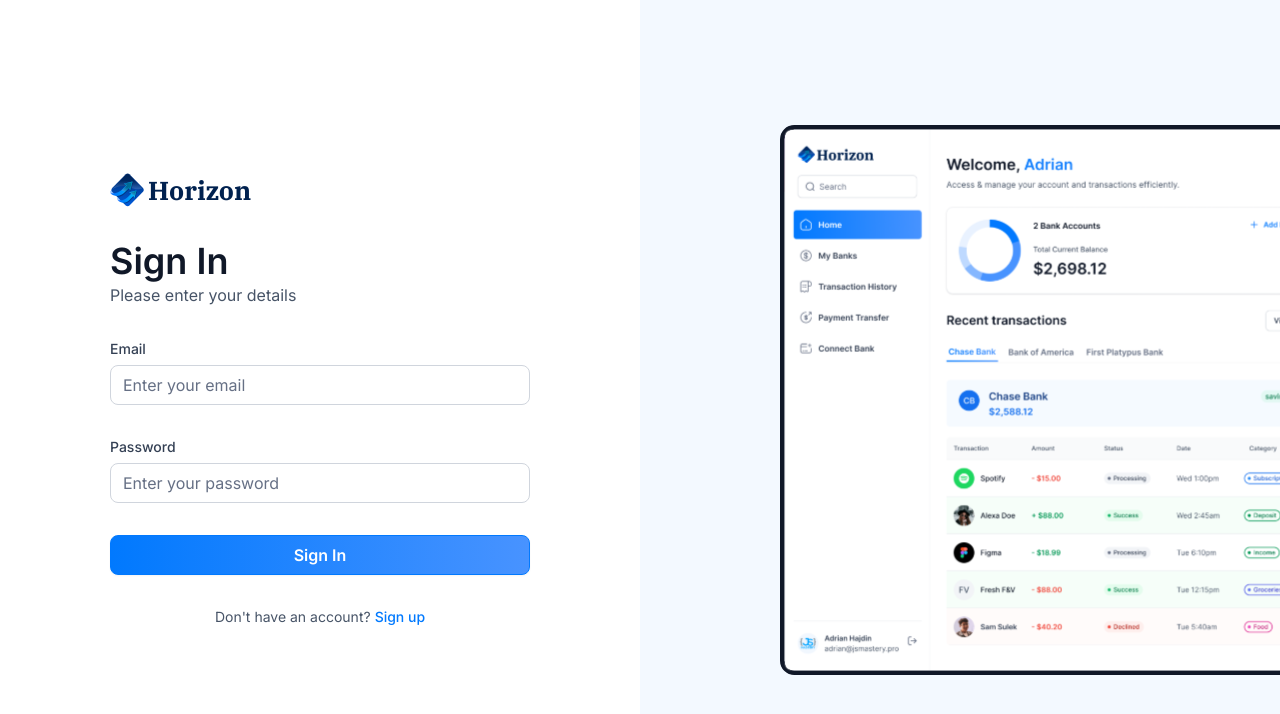
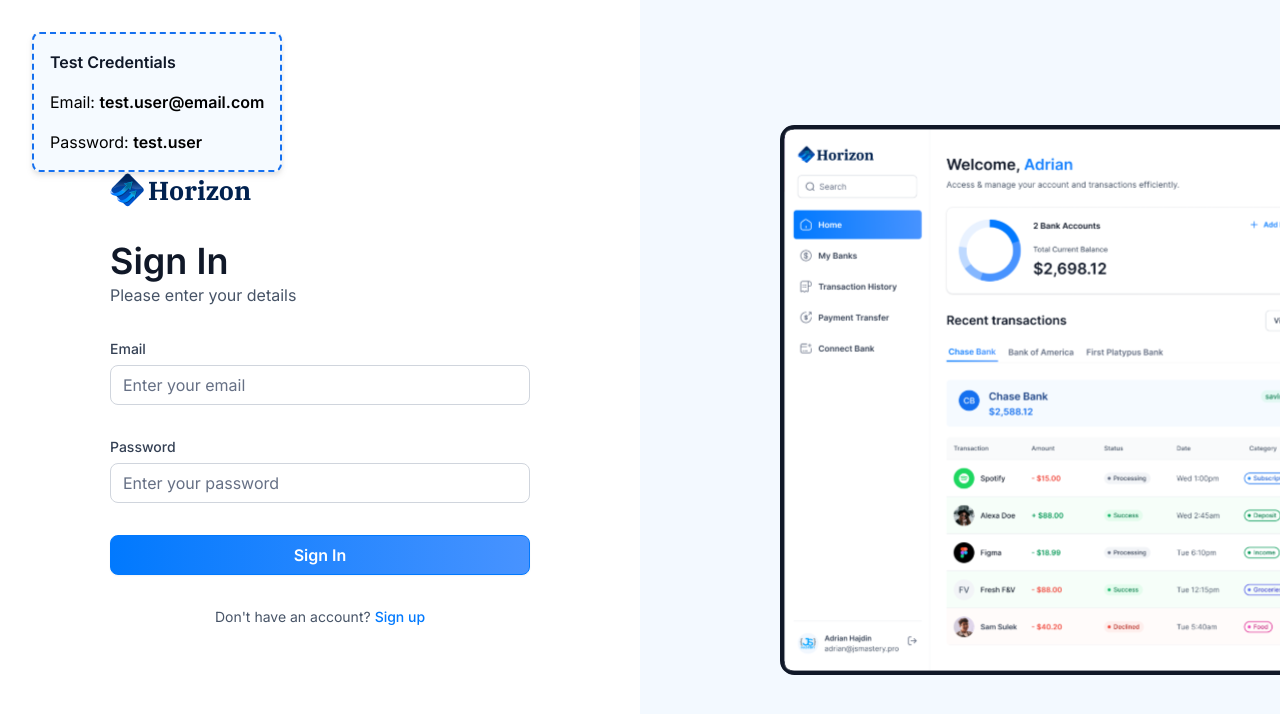
Before and after one commit to 0x00ahmad/h-banking, a Next.js app: page /sign-in in a window 1280 px wide. Shown: the top 714 px of the page. Built offline with nearby package versions, Linux system fonts and the light colour scheme; no server answers; what plaid would draw is missing.

Commit message:
fixed it, I think

```diff
--- a/app/(auth)/sign-in/page.tsx
+++ b/app/(auth)/sign-in/page.tsx
@@ -1,11 +1,26 @@
-import AuthForm from '@/components/AuthForm'
+import AuthForm from "@/components/AuthForm";
+import React from "react";
 
 const SignIn = () => {
   return (
-    <section className="flex-center size-full max-sm:px-6">
-      <AuthForm type="sign-in" />
-    </section>
-  )
-}
+    <>
+      <div className="absolute top-8 left-8 max-w-sm flex flex-col gap-4 p-4 rounded-lg drop-shadow-md border-2 border-dashed bg-blue-25 border-blue-600">
+        <h3 className="text-16 font-semibold text-gray-900">
+          Test Credentials
+        </h3>
+        <p>
+          Email: <span className="font-semibold">test.user@email.com</span>
+        </p>
+        <p>
+          Password: <span className="font-semibold">test.user</span>
+        </p>
+      </div>
 
-export default SignIn
+      <section className="grid place-items-center size-full max-sm:px-6">
+        <AuthForm type="sign-in" />
+      </section>
+    </>
+  );
+};
+
+export default SignIn;
--- a/components/ui/sonner.tsx
+++ b/components/ui/sonner.tsx
@@ -1,16 +1,13 @@
-"use client"
+"use client";
 
-import { useTheme } from "next-themes"
-import { Toaster as Sonner } from "sonner"
+import { Toaster as Sonner } from "sonner";
 
-type ToasterProps = React.ComponentProps<typeof Sonner>
+type ToasterProps = React.ComponentProps<typeof Sonner>;
 
 const Toaster = ({ ...props }: ToasterProps) => {
-  const { theme = "system" } = useTheme()
-
   return (
     <Sonner
-      theme={theme as ToasterProps["theme"]}
+      theme={"light"}
       className="toaster group"
       toastOptions={{
         classNames: {
@@ -25,7 +22,7 @@
       }}
       {...props}
     />
-  )
-}
+  );
+};
 
-export { Toaster }
+export { Toaster };
```
